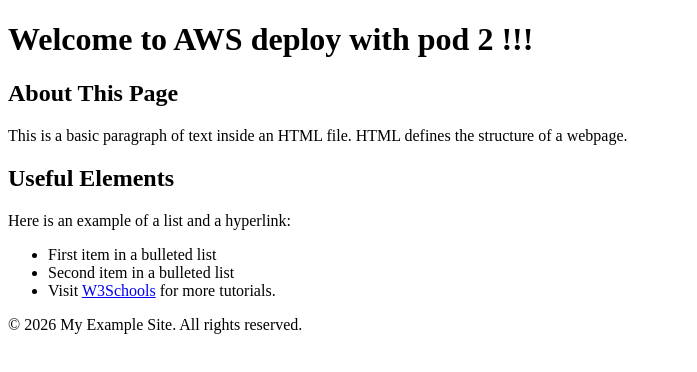
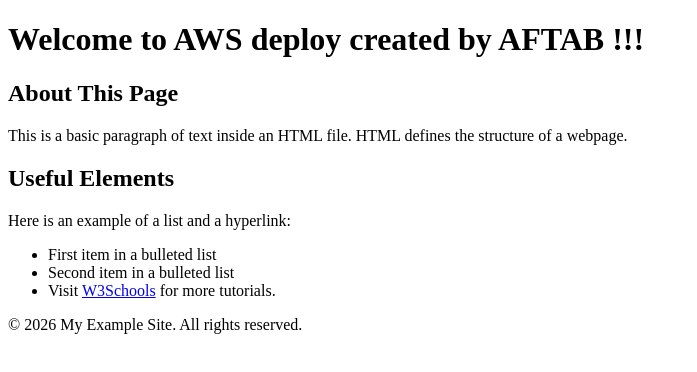
Before and after one commit to Aftab750/irctc, a plain HTML site: page index.html in a window 1280 px wide. Shown: the whole page, without its empty margins (0-697 px from the left). Drawn offline with Linux system fonts and the light colour scheme.

Commit message:
Update header text in index.html

```diff
--- a/index.html
+++ b/index.html
@@ -8,7 +8,7 @@
 <body>
 
     <header>
-        <h1>Welcome to AWS deploy with pod 2 !!!</h1>
+        <h1>Welcome to AWS deploy created by AFTAB  !!!</h1>
     </header>
 
     <main>
```
